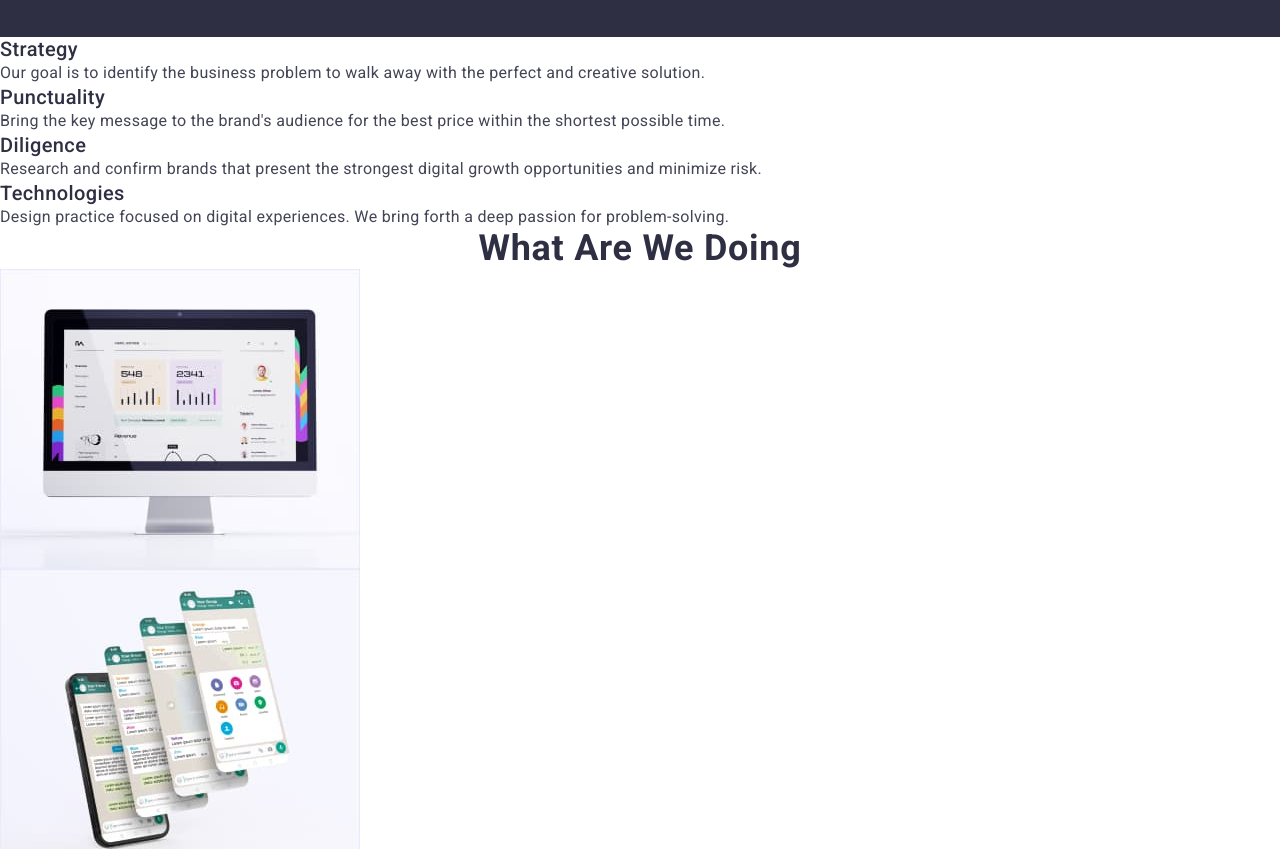
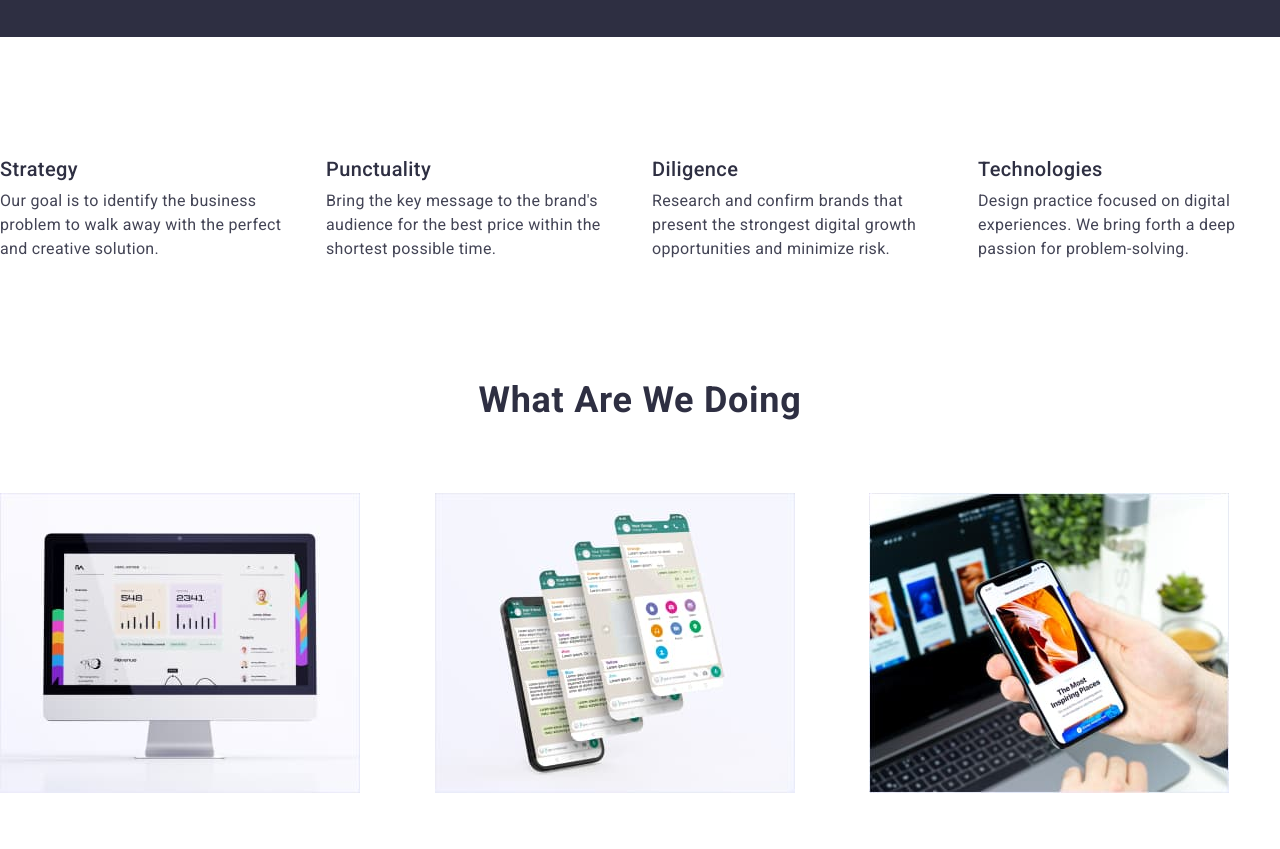
Before and after one commit to irinalikholay/goit-markup-hw-03, a plain HTML site: page index.html in a window 1280 px wide. Shown: the part 540-1389 px from the top of the page. Drawn offline with nearby package versions, Linux system fonts and the light colour scheme.

Commit message:
andra ändringar

```diff
--- a/css/style.css
+++ b/css/style.css
@@ -198,12 +198,18 @@ img {
 
 /** 2 СЕКЦИЯ **/
 
+.main-content {
+    padding-top: 120px;
+    padding-bottom: 120px;
+}
+
 .content-title {
     font-weight: 500;
     font-size: 20px;
     line-height: 1.2;
     letter-spacing: 0.02em;
     color: var(--dark-color);
+    margin-bottom: 8px;
 
 }
 
@@ -215,12 +221,22 @@ img {
     color: var(--text-color);
     }
 
-    .content-list {
-        list-style: none;
+.content-list {
+    list-style: none;
+    display: flex;
+    gap: 24px;
     }
+
+.content-item {
+    width: calc((100% - 72px) / 4);
+
+}
 
 /** 3 СЕКЦИЯ **/
 
+.main-section-process {
+    padding-bottom: 120px;
+}
 
 .process-title {
     font-weight: 700;
@@ -230,10 +246,19 @@ img {
     text-align: center;
     text-transform: capitalize;
     color: var(--dark-color);
+    margin-bottom: 72px;
 }
 
 .process-menu {
     list-style: none ;
+    display: flex;
+    gap: 24px;
+
+}
+
+.process-item {
+    width: calc((100% - 48px) / 3);
+
 }
 
 /** 4 СЕКЦИЯ **/
@@ -280,6 +305,8 @@ img {
 
 .footer {
     background-color: #2e2f42;
+    padding-top: 100px;
+    padding-bottom: 100px;
 
 }
 
@@ -295,6 +322,8 @@ img {
 
 .logo-footer.link {
     text-decoration:none;
+    display: inline-block;
+    margin-bottom: 16px;
 }
 
 .logo-studio-footer {
@@ -308,6 +337,7 @@ img {
     line-height: 1.5;
     letter-spacing: 0.02em;
     color: #F4F4FD;
+    max-width: 264px;
      }
 
 
--- a/index.html
+++ b/index.html
@@ -50,7 +50,8 @@
 
 
     <section class="main-content">
-        <h2 hidden>Content</h2>
+        <div class="main-container container">
+            <h2 hidden>Content</h2>
         <ul class="content-list list">
             <li class="content-item">
                 <h3 class="content-title">Strategy</h3>
@@ -69,21 +70,25 @@
                 <p class="content-text">Design practice focused on digital experiences. We bring forth a deep passion for problem-solving.</p>
             </li>
         </ul>
+        </div>
     </section>
 
     <section class="main-section-process">
-        <h2 class="process-title">What are we doing</h2>
+        <div class="process-container container">
+            <h2 class="process-title">What are we doing</h2>
         <ul class="process-menu list">
-            <li>
+            <li class="process-item">
                 <img src="./images/Rectangle1.jpg" alt="computer monitor" width="360"/>
             </li>
-            <li>
+            <li class="process-item">
                 <img src="./images/Rectangle2.jpg" alt="mobile phone" width="360"/>
             </li>
-            <li>
+            <li class="process-item">
                 <img src="./images/Rectangle3.jpg" alt="mobile phone and computer" width="360"/>
             </li>
         </ul>
+
+        </div>
     </section>
 
     <section class="main-section-team">
@@ -114,8 +119,11 @@
 </main>
 
 <footer class="footer">
+    <div class="footer-container container">
         <a class="logo-footer link" href="./index.html">Web<span class="logo-studio-footer">Studio</span></a>
         <p class="footer-text">Increase the flow of customers and sales for your business with digital marketing & growth solutions.</p>
+    </div>
+
 </footer>
 </body>
 </html>
```
